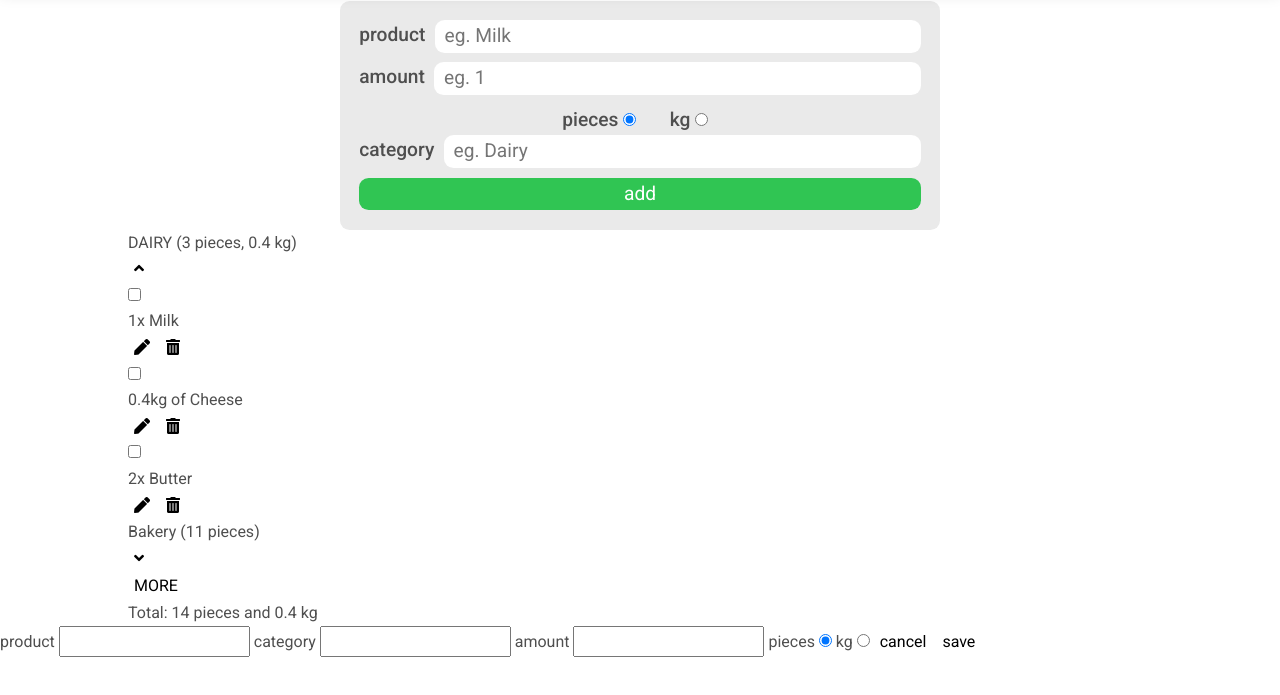
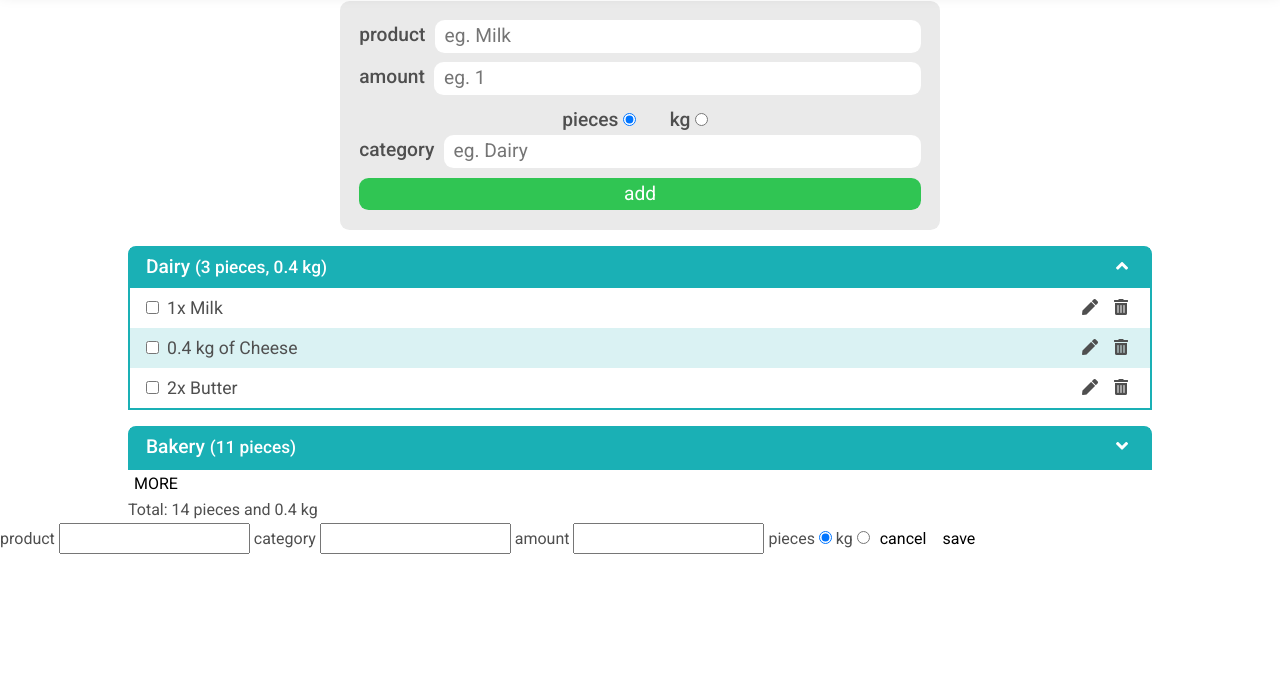
Before and after one commit to pawelkaczoruk/mdb-rec-shopping-list, a plain HTML site: page src/index.html in a window 1280 px wide. Shown: the part 63-758 px from the top of the page. Drawn offline with nearby package versions, Linux system fonts and the light colour scheme; files that its build step writes are made by us from their sources; a script that the page names is missing.

Commit message:
add styles for lists

```diff
--- a/src/index.html
+++ b/src/index.html
@@ -86,42 +86,50 @@
         <!-- shopping lists container -->
         <div>
           <!-- dairy -->
-          <div>
+          <div class="list">
             <!-- list title -->
-            <div>
-              <p>DAIRY <span>(3 pieces, 0.4 kg)</span></p>
+            <div class="list-header">
+              <p>Dairy <span>(3 pieces, 0.4 kg)</span></p>
               <button><i class="fas fa-angle-up"></i></button>
             </div>
             <!-- list items -->
-            <div>
+            <div class="list-content">
+              <div class="list-item">
+                <div class="list-item-content">
                   <input type="checkbox" />
                   <p>1x Milk</p>
-              <div>
+                </div>
+                <div class="list-item-actions">
                   <button><i class="fas fa-pen"></i></button>
                   <button><i class="fas fa-trash-alt"></i></button>
                 </div>
               </div>
-            <div>
+              <div class="list-item">
+                <div class="list-item-content">
                   <input type="checkbox" />
-              <p>0.4kg of Cheese</p>
-              <div>
+                  <p>0.4 kg of Cheese</p>
+                </div>
+                <div class="list-item-actions">
                   <button><i class="fas fa-pen"></i></button>
                   <button><i class="fas fa-trash-alt"></i></button>
                 </div>
               </div>
-            <div>
+              <div class="list-item">
+                <div class="list-item-content">
                   <input type="checkbox" />
                   <p>2x Butter</p>
-              <div>
+                </div>
+                <div class="list-item-actions">
                   <button><i class="fas fa-pen"></i></button>
                   <button><i class="fas fa-trash-alt"></i></button>
                 </div>
               </div>
             </div>
+          </div>
 
           <!-- Bakery -->
-          <div>
-            <div>
+          <div class="list">
+            <div class="list-header">
               <p class="">Bakery <span>(11 pieces)</span></p>
               <button><i class="fas fa-angle-down"></i></button>
             </div>
--- a/src/scss/form.scss
+++ b/src/scss/form.scss
@@ -24,6 +24,7 @@
     border: 1px solid var(--bs-gray-dark);
     padding-left: 0.5em;
     flex: 1;
+    color: var(--bs-gray-dark);
   }
 
   label {
--- a/src/scss/index.scss
+++ b/src/scss/index.scss
@@ -4,3 +4,4 @@
 @import './header.scss';
 @import './drawer.scss';
 @import './form.scss';
+@import './list.scss';
--- /dev/null
+++ b/src/scss/list.scss
@@ -0,0 +1,57 @@
+.list {
+  margin-top: 1em;
+  border-radius: 0.5em 0.5em 0 0;
+  border: 2px solid $primary;
+}
+
+.list-item, .list-header, .list-item-content {
+  display: flex;
+  justify-content: space-between;
+  align-items: center;
+}
+
+.list-item, .list-header {
+  padding: 0 1em;
+  height: 2.5em;
+}
+
+.list-header {
+  background-color: $primary;
+
+  p {
+    font-weight: 500;
+    font-size: 1.2em;
+    color: white;
+  }
+
+  span {
+    font-size: 0.9em;
+  }
+
+  button {
+    color: white;
+    font-size: 1.2em;
+  }
+}
+
+.list-item:nth-child(even) {
+  background-color: $primary-light;
+}
+
+.list-item-content {
+  input {
+    margin-right: 0.5em;
+  }
+
+  p {
+    font-size: 1.1em;
+    font-weight: 400;
+    color: var(--bs-gray-dark);
+  }
+}
+
+.list-item-actions {
+  button {
+    color: var(--bs-gray-dark);
+  }
+}
--- a/src/scss/variables.scss
+++ b/src/scss/variables.scss
@@ -1,2 +1,3 @@
 $primary: #1ab0b5;
+$primary-light: rgba(26, 176, 181, 0.16);
 $green: #30c553;
```
Lines whose indentation alone changed are shown as unchanged.
